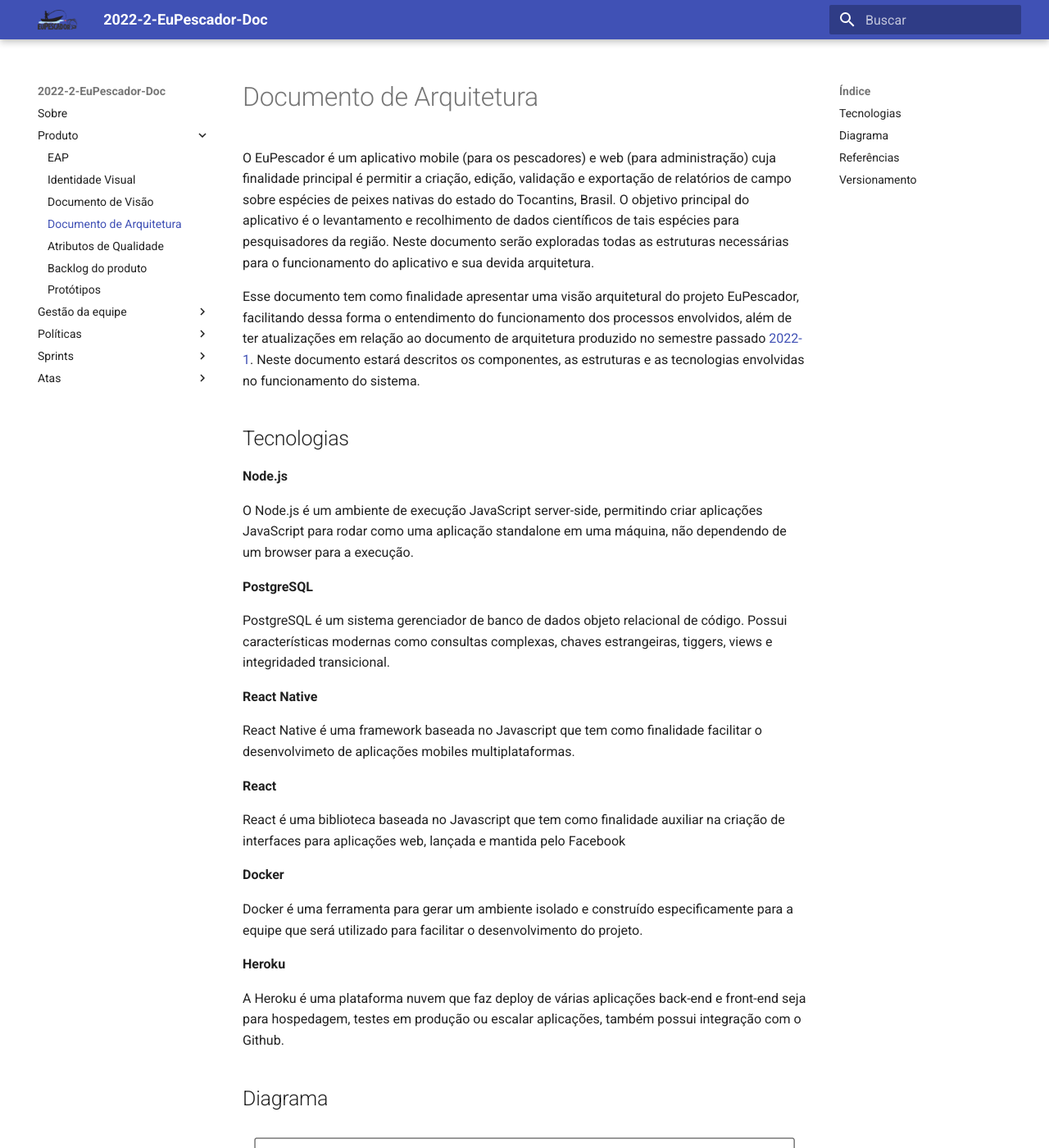
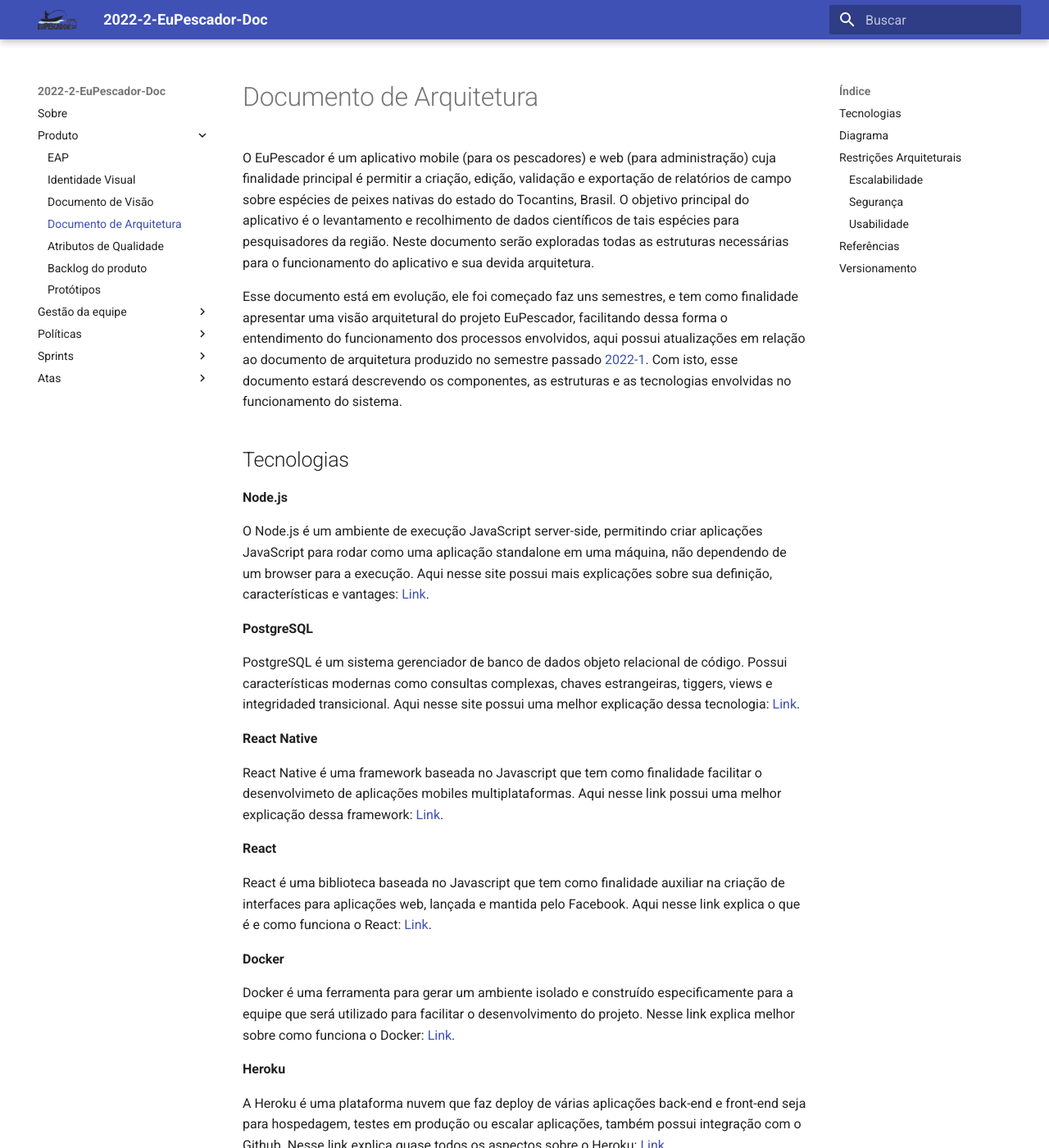
Before and after one commit to fga-eps-mds/2022-2-EuPescador-Doc, an MkDocs documentation site: the page built from docs/produto/arquitetura.md, in a window 1280 px wide and 1400 px high. Shown: the whole window at 82% size. Built offline with MkDocs 1.6.1 and Material for MkDocs 9.7.7, drawn with Linux system fonts in a browser that asks for light colours; nearby versions of some CDN libraries; some of the changed text lies outside the part shown.

Commit message:
Adição de tópicos do documento

```diff
--- a/docs/produto/arquitetura.md
+++ b/docs/produto/arquitetura.md
@@ -2,39 +2,39 @@
 
 O EuPescador é um aplicativo mobile (para os pescadores) e web (para administração) cuja finalidade principal é permitir a criação, edição, validação e exportação de relatórios de campo sobre espécies de peixes nativas do estado do Tocantins, Brasil. O objetivo principal do aplicativo é o levantamento e recolhimento de dados científicos de tais espécies para pesquisadores da região. Neste documento serão exploradas todas as estruturas necessárias para o funcionamento do aplicativo e sua devida arquitetura.
 
-Esse documento tem como finalidade apresentar uma visão arquitetural do projeto EuPescador, facilitando dessa forma o entendimento do funcionamento dos processos envolvidos, além de ter atualizações em relação ao documento de arquitetura produzido no semestre passado [2022-1](https://fga-eps-mds.github.io/2022-1-EuPescador-Doc/docs/produto/documento-arquitetura/). Neste documento estará descritos os componentes, as estruturas e as tecnologias envolvidas no funcionamento do sistema.
+Esse documento está em evolução, ele foi começado faz uns semestres, e tem como finalidade apresentar uma visão arquitetural do projeto EuPescador, facilitando dessa forma o entendimento do funcionamento dos processos envolvidos, aqui possui atualizações em relação ao documento de arquitetura produzido no semestre passado [2022-1](https://fga-eps-mds.github.io/2022-1-EuPescador-Doc/docs/produto/documento-arquitetura/). Com isto, esse documento estará descrevendo os componentes, as estruturas e as tecnologias envolvidas no funcionamento do sistema.
 
 ## Tecnologias
 
 **Node.js**
 
-O Node.js é um ambiente de execução JavaScript server-side, permitindo criar aplicações JavaScript para rodar como uma aplicação standalone em uma máquina, não dependendo de um browser para a execução.
+O Node.js é um ambiente de execução JavaScript server-side, permitindo criar aplicações JavaScript para rodar como uma aplicação standalone em uma máquina, não dependendo de um browser para a execução. Aqui nesse site possui mais explicações sobre sua definição, características e vantages: [Link](https://www.alura.com.br/artigos/node-js-definicao-caracteristicas-vantagens-usos).
 
 **PostgreSQL**
 
-PostgreSQL é um sistema gerenciador de banco de dados objeto relacional de código. Possui características modernas como consultas complexas, chaves estrangeiras, tiggers, views e integridaded transicional.
+PostgreSQL é um sistema gerenciador de banco de dados objeto relacional de código. Possui características modernas como consultas complexas, chaves estrangeiras, tiggers, views e integridaded transicional. Aqui nesse site possui uma melhor explicação dessa tecnologia: [Link](https://4linux.com.br/o-que-e-postgresql/#:~:text=O%20PostgreSQL%20%C3%A9%20um%20descendente,%2C%20views%2C%20triggers%2C%20etc.).
 
 **React Native**
 
-React Native é uma framework baseada no Javascript que tem como finalidade facilitar o desenvolvimeto de aplicações mobiles multiplataformas.
+React Native é uma framework baseada no Javascript que tem como finalidade facilitar o desenvolvimeto de aplicações mobiles multiplataformas. Aqui nesse link possui uma melhor explicação dessa framework: [Link](https://www.alura.com.br/artigos/react-native).
 
 **React**
 
-React é uma biblioteca baseada no Javascript que tem como finalidade auxiliar na criação de interfaces para aplicações web, lançada e mantida pelo Facebook
+React é uma biblioteca baseada no Javascript que tem como finalidade auxiliar na criação de interfaces para aplicações web, lançada e mantida pelo Facebook. Aqui nesse link explica o que é e como funciona o React: [Link](https://www.hostinger.com.br/tutoriais/o-que-e-react-javascript#:~:text=O%20React%20%C3%A9%20uma%20biblioteca,Model%2DView%2DController).
 
 **Docker**
 
-Docker é uma ferramenta para gerar um ambiente isolado e construído especificamente para a equipe que será utilizado para facilitar o desenvolvimento do projeto.
+Docker é uma ferramenta para gerar um ambiente isolado e construído especificamente para a equipe que será utilizado para facilitar o desenvolvimento do projeto. Nesse link explica melhor sobre como funciona o Docker: [Link](https://www.alura.com.br/artigos/comecando-com-docker).
 
 **Heroku**
 
-A Heroku é uma plataforma nuvem que faz deploy de várias aplicações back-end e front-end seja para hospedagem, testes em produção ou escalar aplicações, também possui integração com o Github.
+A Heroku é uma plataforma nuvem que faz deploy de várias aplicações back-end e front-end seja para hospedagem, testes em produção ou escalar aplicações, também possui integração com o Github. Nesse link explica quase todos os aspectos sobre o Heroku: [Link](https://blog.back4app.com/pt/o-que-e-o-heroku/).
 
 ## Diagrama
 
 [![Arquitetura][2]][1]
 
-[1]: ../assets/produto/Arquitetura.png "Clique para ampliar"
+[1]: ../assets/produto/Arquitetura.png 'Clique para ampliar'
 [2]: ../assets/produto/Arquitetura.png
 
 A representação da arquitetura do projeto, foi desenvolvido na ferramenta chamada [Lucid.app](https://lucid.app/users/login#/login)
@@ -55,6 +55,17 @@
 
 Onde tem a aplicação web e mobile. O web fica com a total gerência do projeto, e a parte mobile fica ao uso do pescador.
 
+## Restrições Arquiteturais
+
+### Escalabilidade
+<!-- Atualmente temos uma restrição na versão mobile, onde todas as imagens do aplicativo carregam de uma vez, e como essas imagens são pesadas, acaba usando bastante a internet do usuário, e pesando também o banco de dados. -->
+
+### Segurança
+Como é um aplicativo sobre pesca, onde o pescador coloca dados sobre o peixe, sua localização e suas características, a preocupação da aplicação é não mostrar a localização exata, para evitar o aumento de caças e a extinção das expécies. Por tanto, o sistema alterada a localização das espécies alguns metros para evitar que isso ocorra.
+
+### Usabilidade
+Uma restrição em relação a usabilidade é, como a grande maioria dos lugares onde existe a pesca, a conexão com a internet acaba sendo ruim, a solução encontrada para driblar esse problema foi adicionar um aplicativo com funcionalidades offlines para que o pescador não tenha problemas ao utilizar o aplicativo.
+
 ## Referências
 
 > Documento de Arquitetura. Eu_Pescador. Disponível em: [documento de arquitetura 2021.2](https://fga-eps-mds.github.io/2021-2-Eu_Pescador-Doc/#/Product/ArchitectureDocument). Acesso em: 10 dez. 2022.
```
Also changed, not shown: other parts of docs/produto/arquitetura.md (+1 -0 lines).
